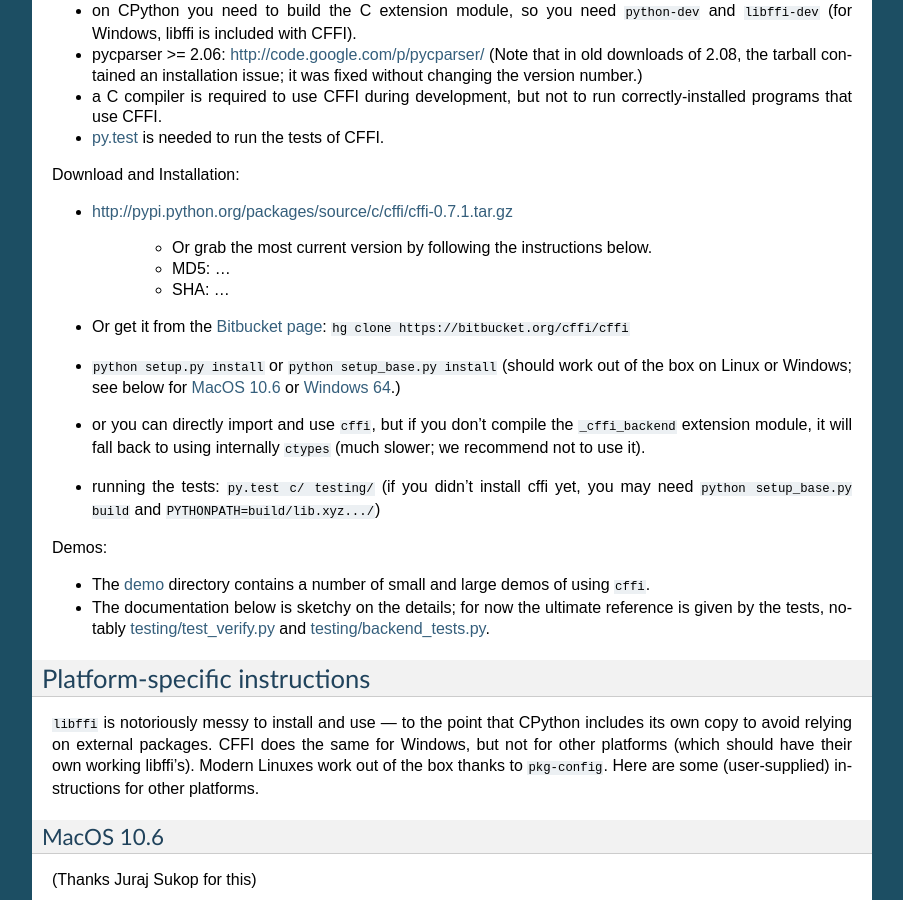
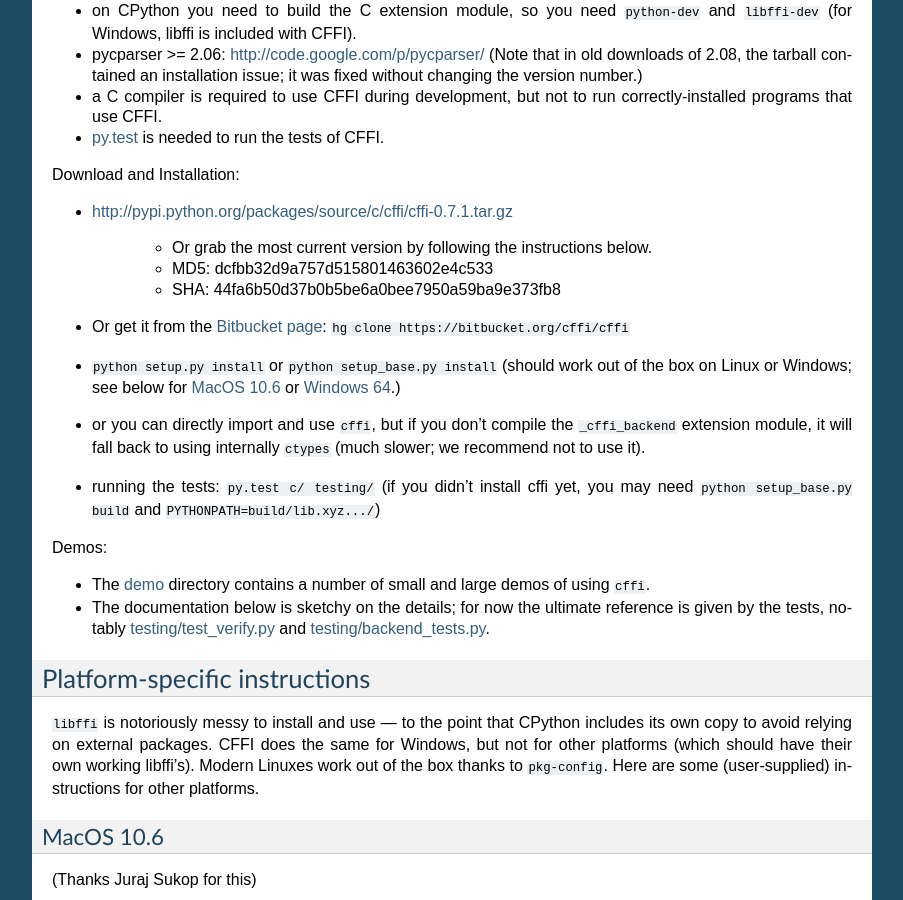
Before and after one commit to python-cffi/cffi, a Sphinx documentation site: the page built from doc/source/index.rst, in a window 1280 px wide and 900 px high, scrolled down 881 px. Shown: the whole window, without its empty margins (198-1101 px from the left). Built offline with Sphinx 7.4.7, drawn with Linux system fonts in a browser that asks for light colours.

Commit message:
Update MD5/SHA1

```diff
--- a/doc/source/index.rst
+++ b/doc/source/index.rst
@@ -94,9 +94,9 @@
 
    - Or grab the most current version by following the instructions below.
 
-   - MD5: ...
-
-   - SHA: ...
+   - MD5: dcfbb32d9a757d515801463602e4c533
+
+   - SHA: 44fa6b50d37b0b5be6a0bee7950a59ba9e373fb8
 
 * Or get it from the `Bitbucket page`_:
   ``hg clone https://bitbucket.org/cffi/cffi``
```
